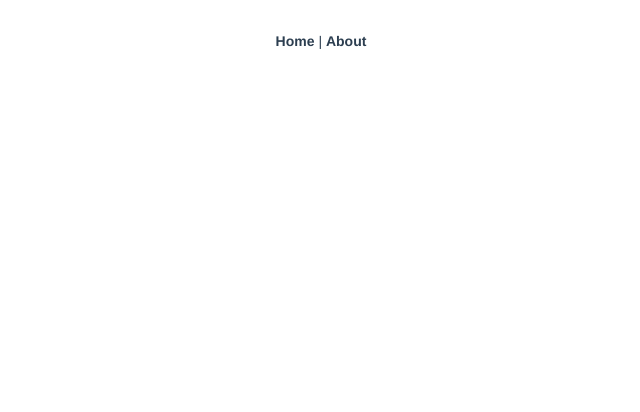
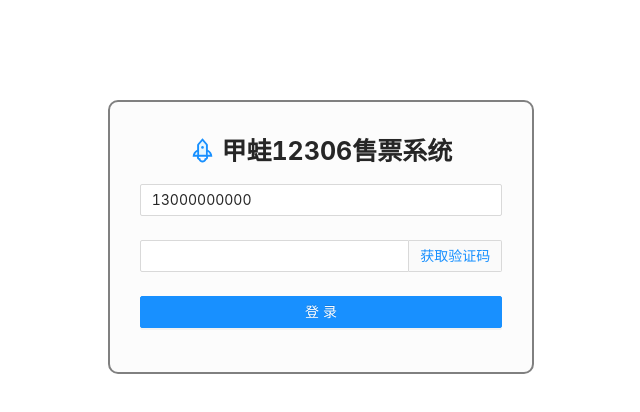
Before and after one commit to sylviakk22/train, a Vue app in the folder web/: page /login in a window 1280 px wide. Before the commit this address had no page. Shown: the top 412 px of the page, without its empty margins (319-959 px from the left). Built offline with nearby package versions, Linux system fonts and the light colour scheme.

Commit message:
5.6 注册登录二合一界面开发，修改login页面，后端接口未对接

```diff
--- a/web/src/App.vue
+++ b/web/src/App.vue
@@ -1,30 +1,3 @@
 <template>
-  <nav>
-    <router-link to="/">Home</router-link> |
-    <router-link to="/about">About</router-link>
-  </nav>
   <router-view/>
 </template>
-
-<style>
-#app {
-  font-family: Avenir, Helvetica, Arial, sans-serif;
-  -webkit-font-smoothing: antialiased;
-  -moz-osx-font-smoothing: grayscale;
-  text-align: center;
-  color: #2c3e50;
-}
-
-nav {
-  padding: 30px;
-}
-
-nav a {
-  font-weight: bold;
-  color: #2c3e50;
-}
-
-nav a.router-link-exact-active {
-  color: #42b983;
-}
-</style>
--- a/web/src/router/index.js
+++ b/web/src/router/index.js
@@ -14,6 +14,11 @@
     // this generates a separate chunk (about.[hash].js) for this route
     // which is lazy-loaded when the route is visited.
     component: () => import(/* webpackChunkName: "about" */ '../views/AboutView.vue')
+  },
+  {
+    path: '/login',
+    name: 'login',
+    component: () => import('../views/Login.vue')
   }
 ]
 
--- /dev/null
+++ b/web/src/views/Login.vue
@@ -0,0 +1,78 @@
+<template>
+  <a-row class="login">
+    <a-col :span="8" :offset="8" class="login-main">
+      <h1 style="text-align: center"><rocket-two-tone />&nbsp;甲蛙12306售票系统</h1>
+      <a-form
+          :model="loginForm"
+          name="basic"
+          autocomplete="off"
+          @finish="onFinish"
+          @finishFailed="onFinishFailed"
+      >
+        <a-form-item
+            label=""
+            name="mobile"
+            :rules="[{ required: true, message: '请输入手机号!' }]"
+        >
+          <a-input v-model:value="loginForm.mobile" placeholder="手机号"/>
+        </a-form-item>
+
+        <a-form-item
+            label=""
+            name="code"
+            :rules="[{ required: true, message: '请输入验证码!' }]"
+        >
+          <a-input v-model:value="loginForm.code">
+            <template #addonAfter>
+              <a @click="sendCode">获取验证码</a>
+            </template>
+          </a-input>
+          <!--<a-input v-model:value="loginForm.code" placeholder="验证码"/>-->
+        </a-form-item>
+
+        <a-form-item>
+          <a-button type="primary" block html-type="submit">登录</a-button>
+        </a-form-item>
+
+      </a-form>
+    </a-col>
+  </a-row>
+</template>
+
+<script>
+import { defineComponent, reactive } from 'vue';
+export default defineComponent({
+  name: "Login",
+  setup() {
+    const loginForm = reactive({
+      mobile: '13000000000',
+      code: '',
+    });
+    const onFinish = values => {
+      console.log('Success:', values);
+    };
+    const onFinishFailed = errorInfo => {
+      console.log('Failed:', errorInfo);
+    };
+    return {
+      loginForm,
+      onFinish,
+      onFinishFailed,
+    };
+  },
+});
+</script>
+
+<style>
+.login-main h1 {
+  font-size: 25px;
+  font-weight: bold;
+}
+.login-main {
+  margin-top: 100px;
+  padding: 30px 30px 20px;
+  border: 2px solid grey;
+  border-radius: 10px;
+  background-color: #fcfcfc;
+}
+</style>
```
